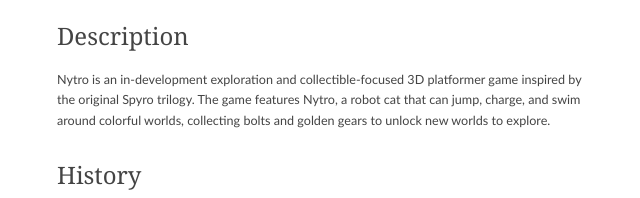
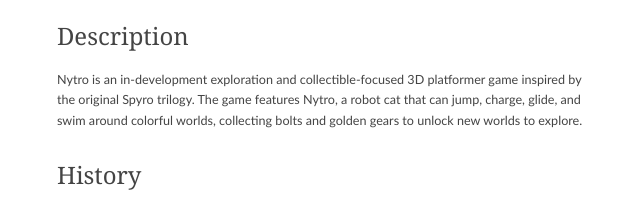
Before and after one commit to OhiraKyou/presskit, a plain HTML site: page nytro/index.html in a window 1280 px wide. Shown: the part 309-507 px from the top of the page, 622-1262 px from the left. Drawn offline with Linux system fonts and the light colour scheme.

Commit message:
Add gliding to description

```diff
--- a/nytro/index.html
+++ b/nytro/index.html
@@ -110,7 +110,7 @@
             <article class="description grid__item">
               <h2 id="description">Description</h2>
               <p>
-              	Nytro is an in-development exploration and collectible-focused 3D platformer game inspired by the original Spyro trilogy. The game features Nytro, a robot cat that can jump, charge, and swim around colorful worlds, collecting bolts and golden gears to unlock new worlds to explore.
+              	Nytro is an in-development exploration and collectible-focused 3D platformer game inspired by the original Spyro trilogy. The game features Nytro, a robot cat that can jump, charge, glide, and swim around colorful worlds, collecting bolts and golden gears to unlock new worlds to explore.
               	</p>
 
               <h2 id="history">History</h2>
```
